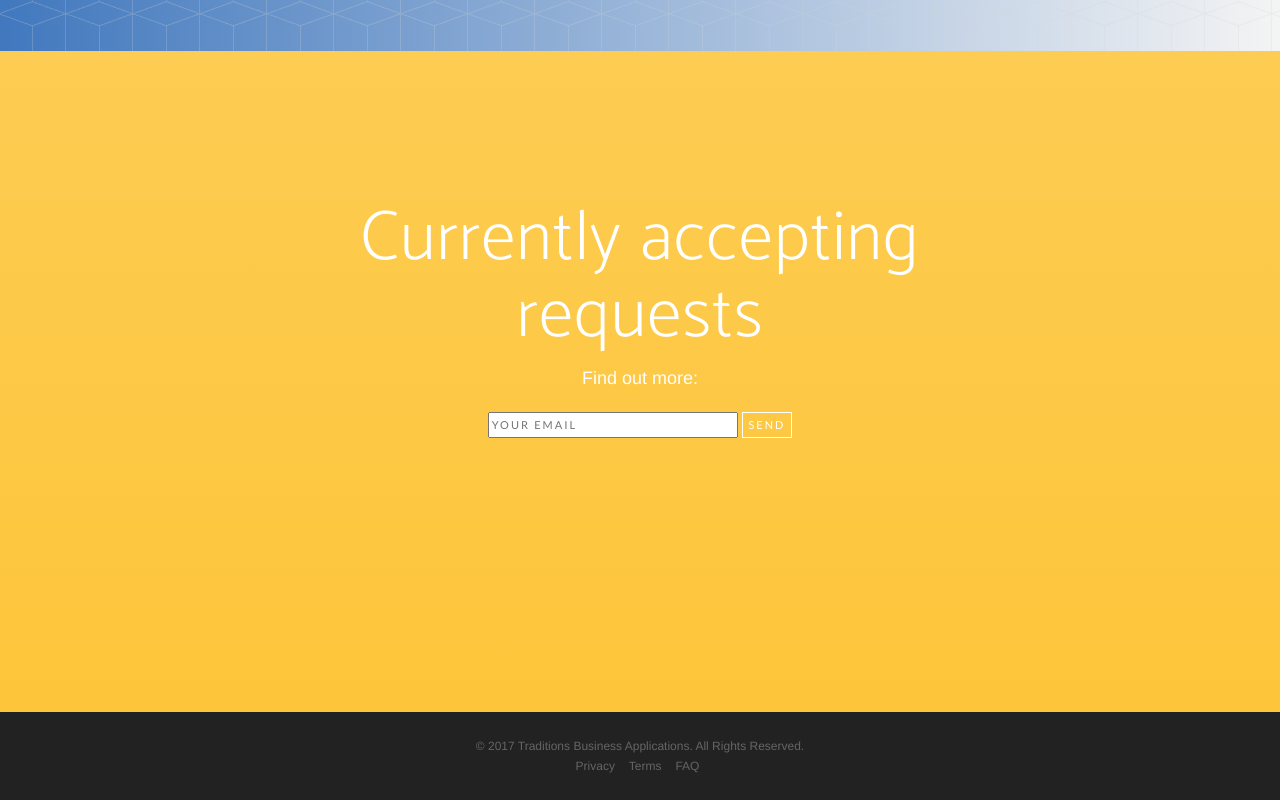
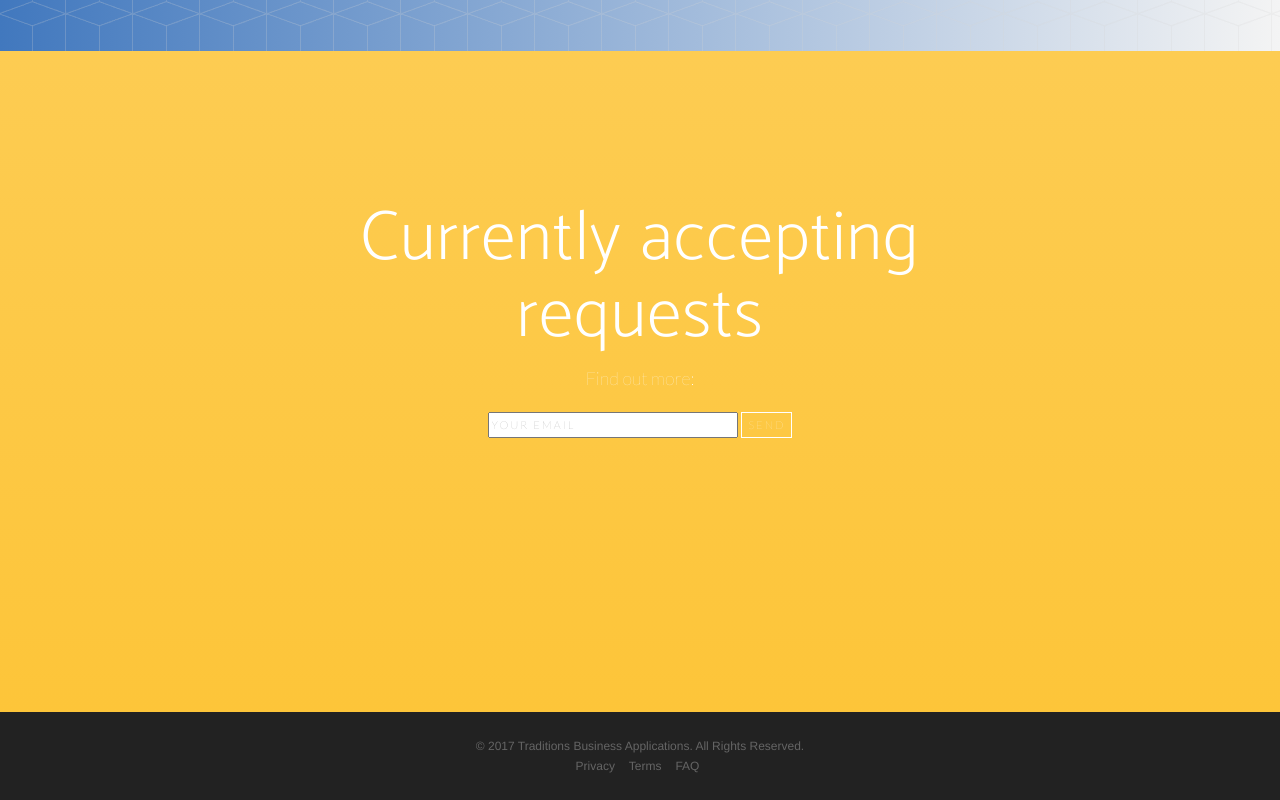
Before and after one commit to washparkweb/TBA, a website: page index.html in a window 1280 px wide. Shown: the part 749-1549 px from the top of the page. Drawn offline with nearby package versions, Linux system fonts and the light colour scheme; a web font is replaced by a local one.

Commit message:
migrating from bitbucket

```diff
--- a/css/new-age.css
+++ b/css/new-age.css
@@ -1,8 +1,3 @@
-/*!
- * Start Bootstrap - New Age v3.3.7 (http://startbootstrap.com/template-overviews/new-age)
- * Copyright 2013-2016 Start Bootstrap
- * Licensed under MIT (https://github.com/BlackrockDigital/startbootstrap/blob/gh-pages/LICENSE)
- */
 .heading-font {
   font-family: 'Catamaran', 'Helvetica', 'Arial', 'sans-serif';
   font-weight: 200;
@@ -116,7 +111,8 @@ p {
   }
   .navbar-default .navbar-header .navbar-brand:hover,
   .navbar-default .navbar-header .navbar-brand:focus {
-    color: white;
+    /*color: white;*/
+    color: #fdcc52;
   }
   .navbar-default .nav > li > a,
   .navbar-default .nav > li > a:focus {
@@ -492,3 +488,6 @@ body {
   animation-duration: 1s;
   animation-delay: 1s;
 }
+.cta-txt {
+  font-family: 'Lato';
+}
--- a/index.html
+++ b/index.html
@@ -6,8 +6,8 @@
     <meta charset="utf-8">
     <meta http-equiv="X-UA-Compatible" content="IE=edge">
     <meta name="viewport" content="width=device-width, initial-scale=1">
-    <meta name="description" content="">
-    <meta name="author" content="">
+    <meta name="description" content="Traditions Business Applications">
+    <meta name="author" content="Wash Park Web">
 
     <title>Traditions Business Applications</title>
 
@@ -15,7 +15,7 @@
     <link href="vendor/bootstrap/css/bootstrap.min.css" rel="stylesheet">
 
     <!-- Custom Fonts -->
-    <link href="https://fonts.googleapis.com/css?family=Lato" rel="stylesheet">
+    <link href="https://fonts.googleapis.com/css?family=Lato:100" rel="stylesheet">
     <link href="https://fonts.googleapis.com/css?family=Catamaran:100,200,300,400,500,600,700,800,900" rel="stylesheet">
     <link href="https://fonts.googleapis.com/css?family=Muli" rel="stylesheet">
 
@@ -106,7 +106,7 @@
             <div class="row">
                 <div class="col-md-8 col-md-offset-2">
                     <h2 class="section-heading">Currently accepting requests</h2>
-                    <p>Find out more:</p>
+                    <p class="cta-txt">Find out more:</p>
                     <div class="contact-form">
                         <form id="contactform" method="POST" action="https://formspree.io/tom@traditionsbusinessapplications.com">
                           <input class="form-email" type="email" name="email" placeholder="Your email">
```
